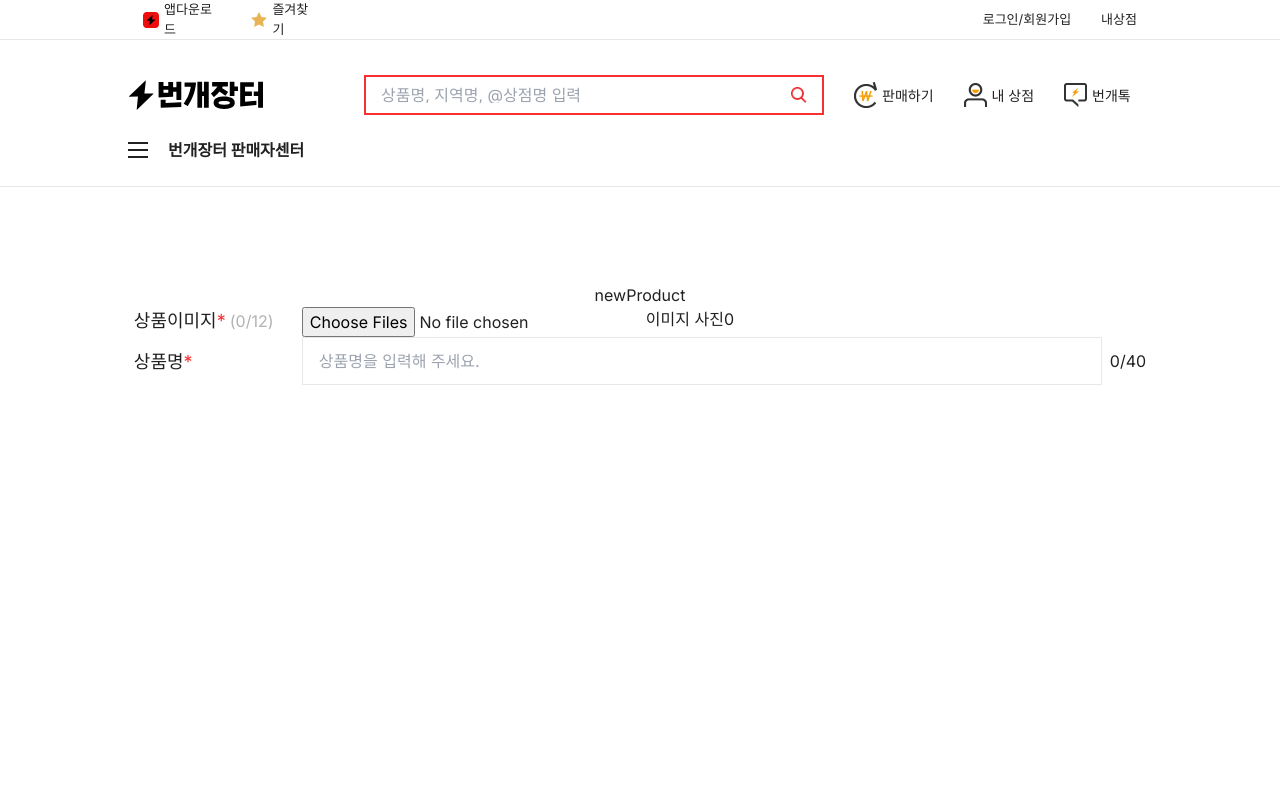
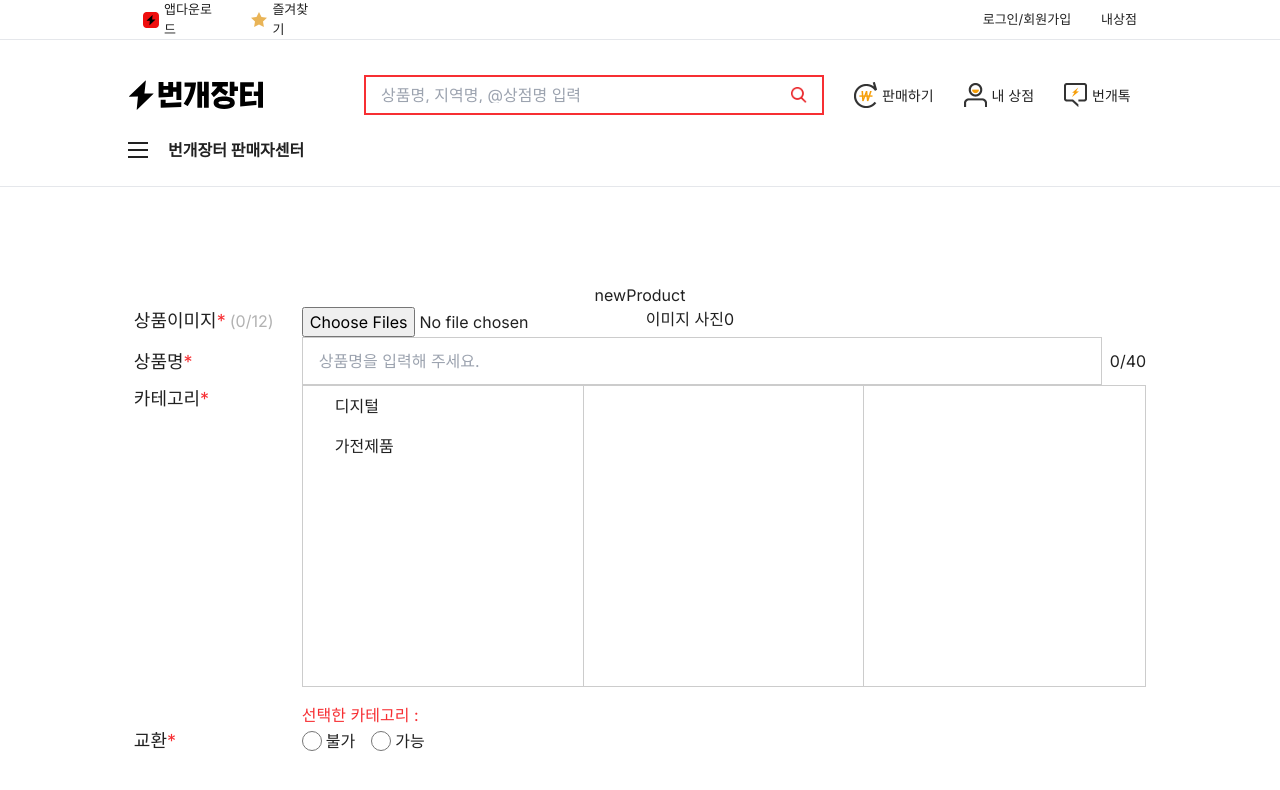
Before and after one commit to todaysneighbor/front, a Next.js app: page /product/new in a window 1280 px wide. Shown: the top 790 px of the page. Built offline with nearby package versions, Linux system fonts and the light colour scheme.

Commit message:
feat: 교환 가능 설정

```diff
--- a/package.json
+++ b/package.json
@@ -23,6 +23,7 @@
     "prettier": "^3.1.1",
     "react": "^18",
     "react-dom": "^18",
+    "react-icons": "^5.0.1",
     "react-slick": "^0.29.0",
     "slick-carousel": "^1.8.1",
     "storybook": "^7.6.7",
--- a/src/app/product/new/page.tsx
+++ b/src/app/product/new/page.tsx
@@ -2,15 +2,17 @@ import Image from 'next/image'
 import ImageInput from '@/components/product/molecules/ImagesInput'
 import NameInput from '@/components/product/molecules/NameInput'
 import CategoryInput from '@/components/product/molecules/CategoryInput'
+import ExchangeInput from '@/components/product/molecules/ExchangeInput'
 
 export default function NewProduct() {
   return (
     <main className="flex min-h-screen flex-col items-center p-24">
       newProduct
-      <form>
+      <form id="portal">
         <ImageInput />
         <NameInput />
         <CategoryInput />
+        <ExchangeInput />
       </form>
     </main>
   )
--- /dev/null
+++ b/src/components/product/molecules/ExchangeInput.tsx
@@ -0,0 +1,72 @@
+'use client'
+import Label from '../atoms/Label'
+import styled from 'styled-components'
+
+const Radio = styled.div`
+  input[type='radio'] {
+    accent-color: #f72f33;
+    width: 20px;
+    height: 20px;
+    border-radius: 50%;
+    outline: none;
+    // opacity: 0.6;
+  }
+  input[type='radio']:hover:before {
+    box-shadow: 0px 0px 0px 8px rgba(125, 125, 125, 0.2);
+    border-radius: 50%;
+    opacity: 0.5;
+  }
+
+  input[type='radio']:before {
+    content: '';
+    display: block;
+    width: 60%;
+    height: 60%;
+    margin: 10%; /* Keeping margin only 10% */
+    padding: 40%; /* Increase the inner area for pushing the border out of the circle */
+    border-radius: 50%;
+    opacity: 0.5;
+    transition: 0.3s; /* Move your transition to here */
+  }
+
+  input[type='radio']:hover:checked:before {
+    box-shadow: 0px 0px 0px 8px rgba(247, 47, 51, 0.2);
+  }
+`
+
+const ExchangeInput = () => {
+  return (
+    <div className="flex">
+      <Label
+        props={
+          <div>
+            <span>교환</span>
+            <span className="text-red">*</span>
+          </div>
+        }
+      ></Label>
+      <Radio className="flex items-center">
+        <input
+          type="radio"
+          id="불가"
+          name="exchange"
+          value="불가"
+          className="text-red"
+        />
+        <label htmlFor="불가" className="me-4 ms-1">
+          불가
+        </label>
+        <input
+          type="radio"
+          id="가능"
+          name="exchange"
+          value="가능"
+          className="me-1"
+        />
+        <label htmlFor="가능">가능</label>
+      </Radio>
+    </div>
+  )
+}
+
+export default ExchangeInput
--- a/tailwind.config.ts
+++ b/tailwind.config.ts
@@ -17,6 +17,8 @@ const config: Config = {
         red: '#F72F33', // 번개장터 빨간색
         'dark-black': '#212121', // 번개장터 검정색 (디폴트 값으로 설정해뒀음)
         'light-gray': 'rgb(178, 178, 178)',
+        'border-gray': 'rgb(204, 204, 204)',
+        'bg-gray': 'rgb(250, 250, 250)',
       },
     },
   },
```
Also changed, not shown: 1 other file (tests, documents, lock files or other folders).
